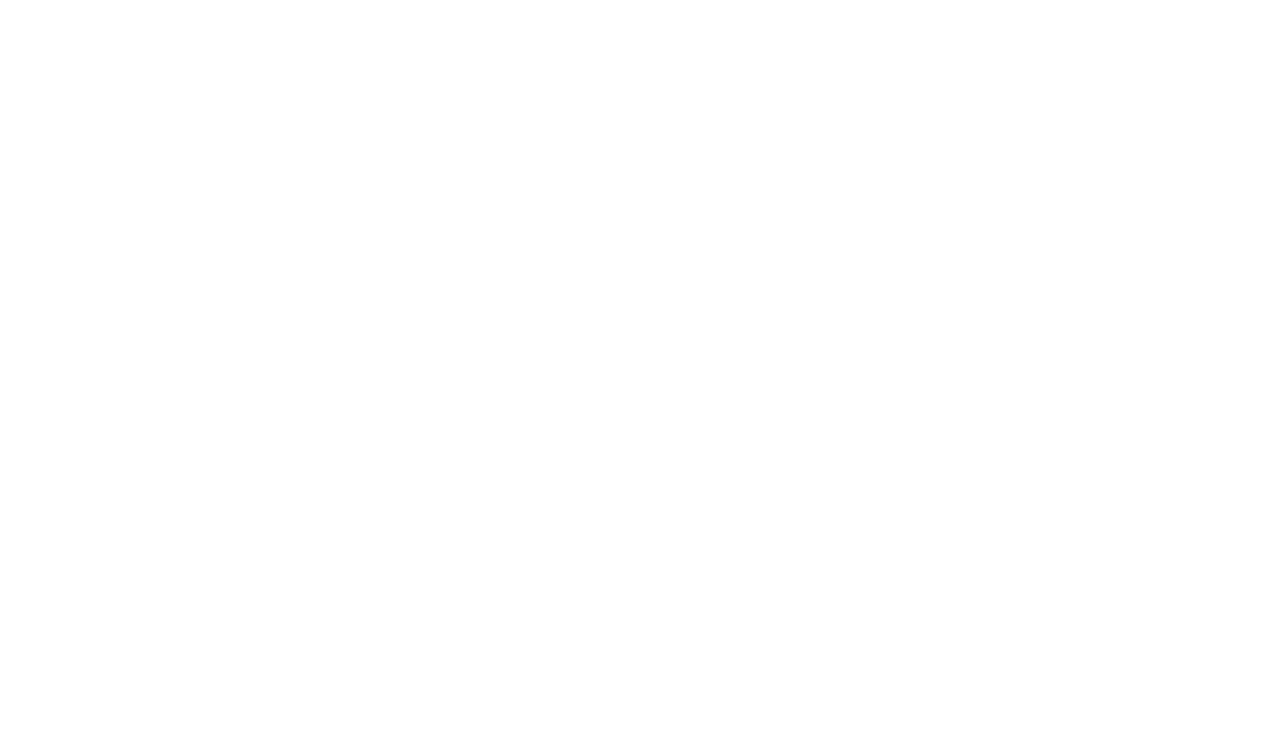
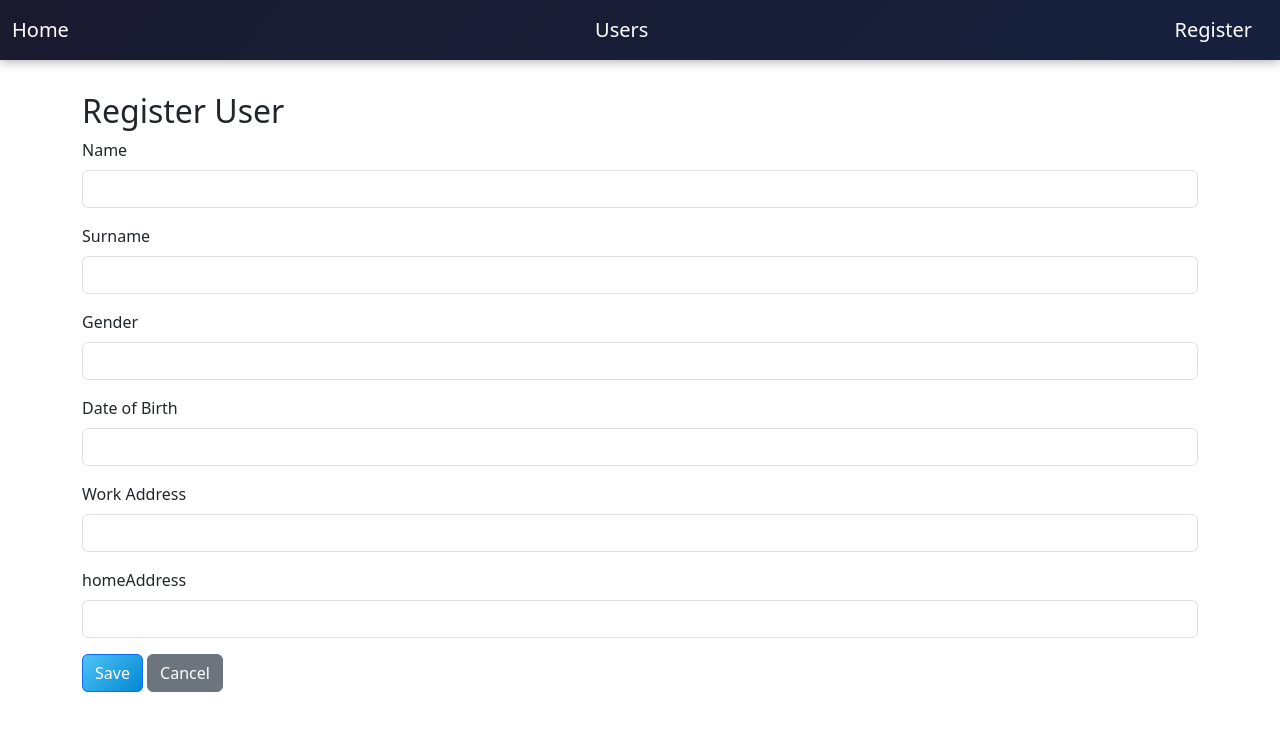
Before and after one commit to kirikosd/users_web, a React (Create React App) app in the folder simpleWebApp/simpleWebApp/frontend/: page /register-user in a window 1280 px wide. Before the commit this address had no page. Shown: the top 730 px of the page. Built offline with nearby package versions, Linux system fonts and the light colour scheme; no server answers.

Commit message:
got updating, editing and deleting funactions working

```diff
--- a/simpleWebApp/simpleWebApp/frontend/src/App.js
+++ b/simpleWebApp/simpleWebApp/frontend/src/App.js
@@ -11,6 +11,7 @@
             <Route path='/' element={<Home/>}/>
             <Route path='/display-users' element={<UserList/>}/>
             <Route path='/update-user/:id' element={<UserEdit/>}/>
+            <Route path='/register-user' element={<UserEdit/>}/>
           </Routes>
         </Router>
     );
--- a/simpleWebApp/simpleWebApp/frontend/src/UserEdit.js
+++ b/simpleWebApp/simpleWebApp/frontend/src/UserEdit.js
@@ -41,15 +41,29 @@
 
     const handleSubmit = async (event) => {
         event.preventDefault();
-        await fetch('/display-users' + (item.id ? '/' + item.id : ''), {
-            method: item.id ? 'PUT' : 'POST',
+
+        const url = item.id ? `/update-user/${item.id}` : '/register-user';
+        const method = item.id ? 'PUT' : 'POST';
+
+        try {
+            const response = await fetch(url, {
+                method,
                 headers: {
                     'Accept': 'application/json',
                     'Content-Type': 'application/json'
                 },
                 body: JSON.stringify(item),
             });
+
+            if (!response.ok) {
+                throw new Error(`HTTP ${response.status}: ${await response.text()}`);
+            }
+
             nav('/display-users');
+        } catch(error) {
+            console.error('Save failed:', error);
+            alert('Failed to save user');
+        }
     };
 
     const title = <h2>{item.id ? 'Edit User' : 'Register User'}</h2>;
@@ -92,7 +106,7 @@
                     </FormGroup>
                     <FormGroup>
                         <Button color="primary" type="submit">Save</Button>{' '}
-                        <Button color="secondary" tag={Link} to="/users">Cancel</Button>
+                        <Button color="secondary" tag={Link} to="/">Cancel</Button>
                     </FormGroup>
                 </Form>
             </Container>
```
Also changed, not shown: 1 other file (tests, documents, lock files or other folders). Lines whose indentation alone changed are shown as unchanged.
